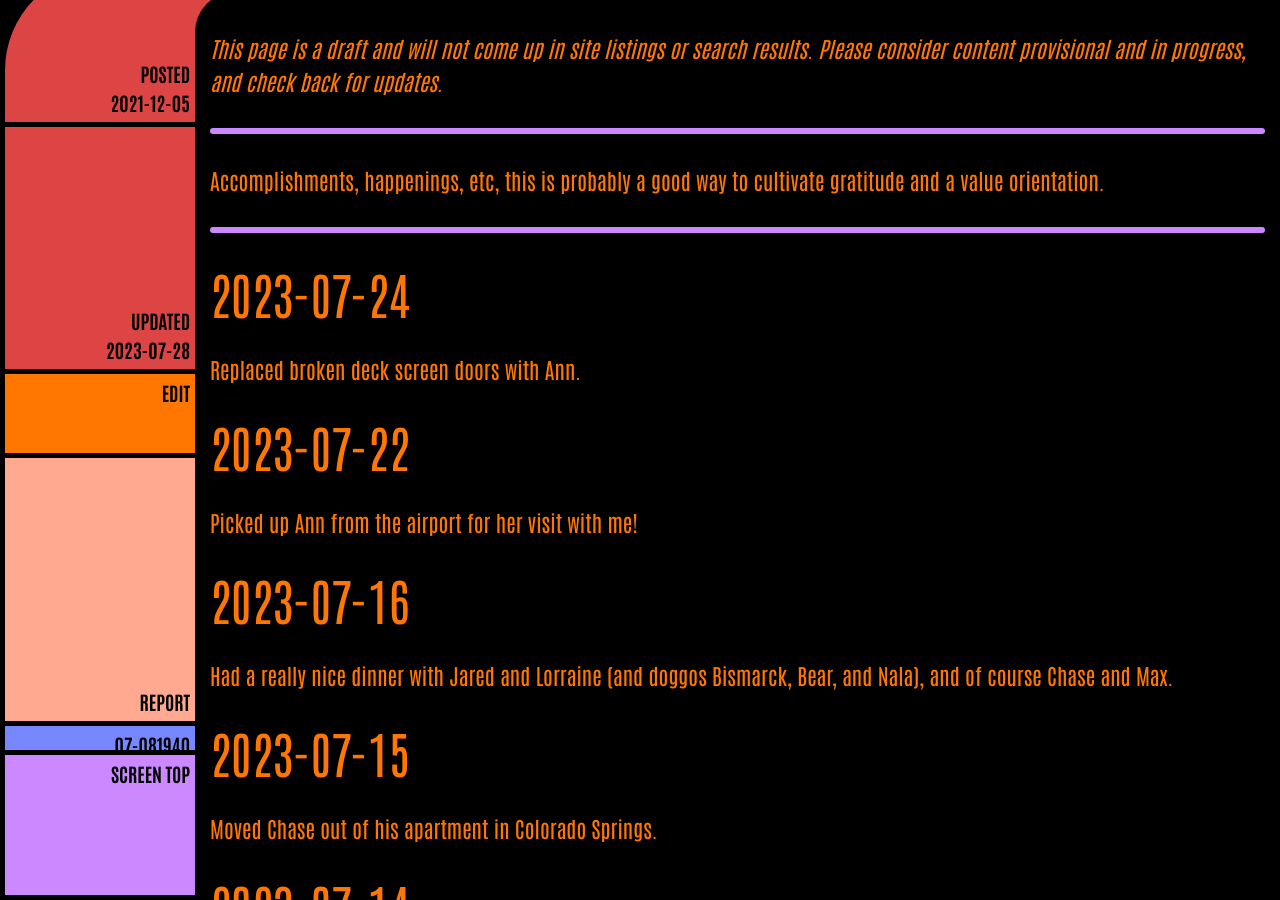
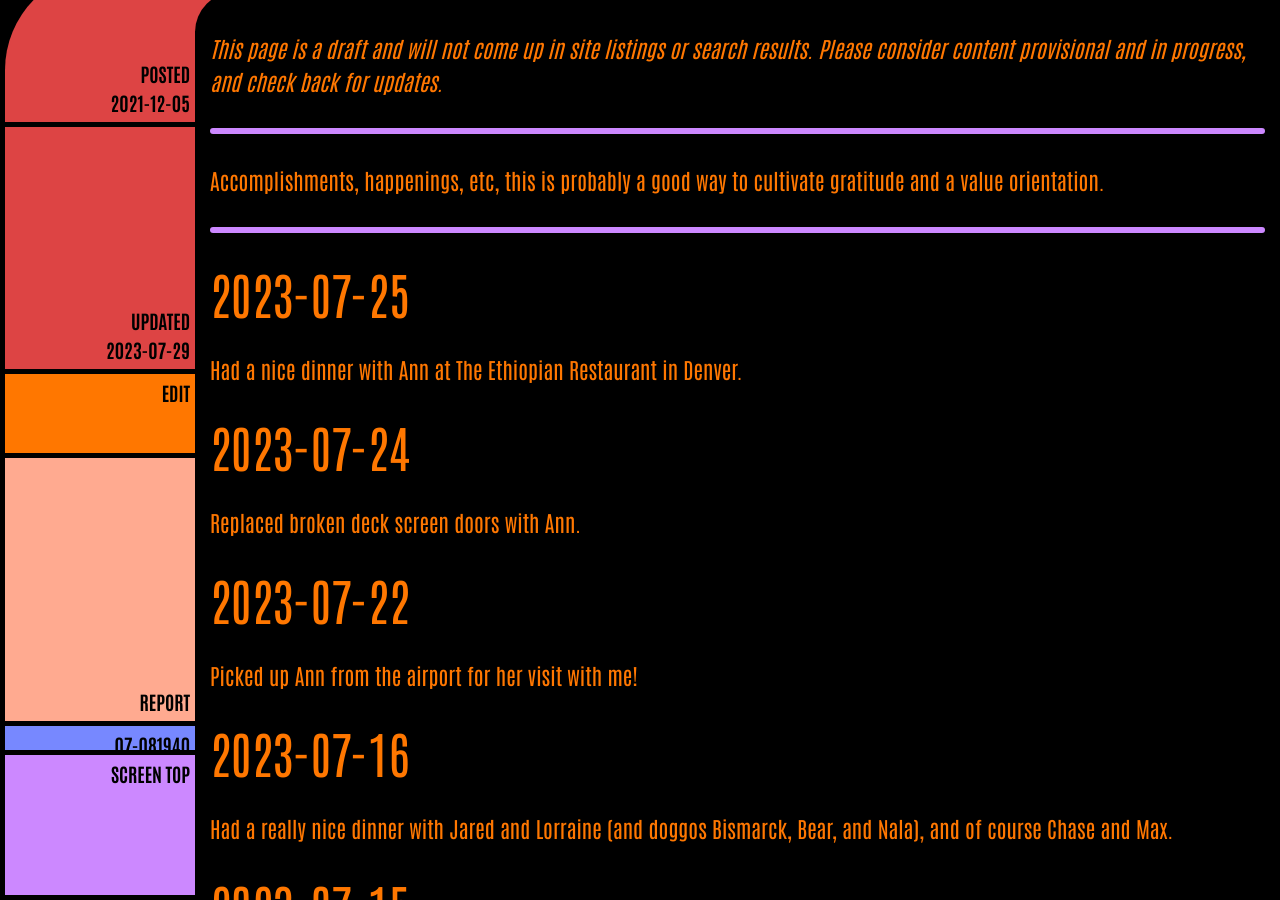
Before and after one commit to ArthurZey/arthurzey.github.io, a Jekyll site: the page built from _pages/one-good-thing.md, in a window 1280 px wide and 900 px high, scrolled down 333 px. Built offline with Jekyll 4.4.1, drawn with Linux system fonts in a browser that asks for light colours.

Commit message:
added 2023-07-25

```diff
--- a/_pages/one-good-thing.md
+++ b/_pages/one-good-thing.md
@@ -2,12 +2,15 @@
 title: One Good Thing
 description: "Accomplishments, happenings, etc, this is probably a good way to cultivate gratitude and a value orientation."
 date: "2021-12-05"
-last_modified_at: "2023-07-28T21:43:26+00:00"
+last_modified_at: "2023-07-29T17:36:48+00:00"
 tags:
   - happenings
   - draft
 sitemap: false
 ---
+
+## 2023-07-25
+Had a nice dinner with Ann at The Ethiopian Restaurant in Denver.
 
 ## 2023-07-24
 Replaced broken deck screen doors with Ann.
```
